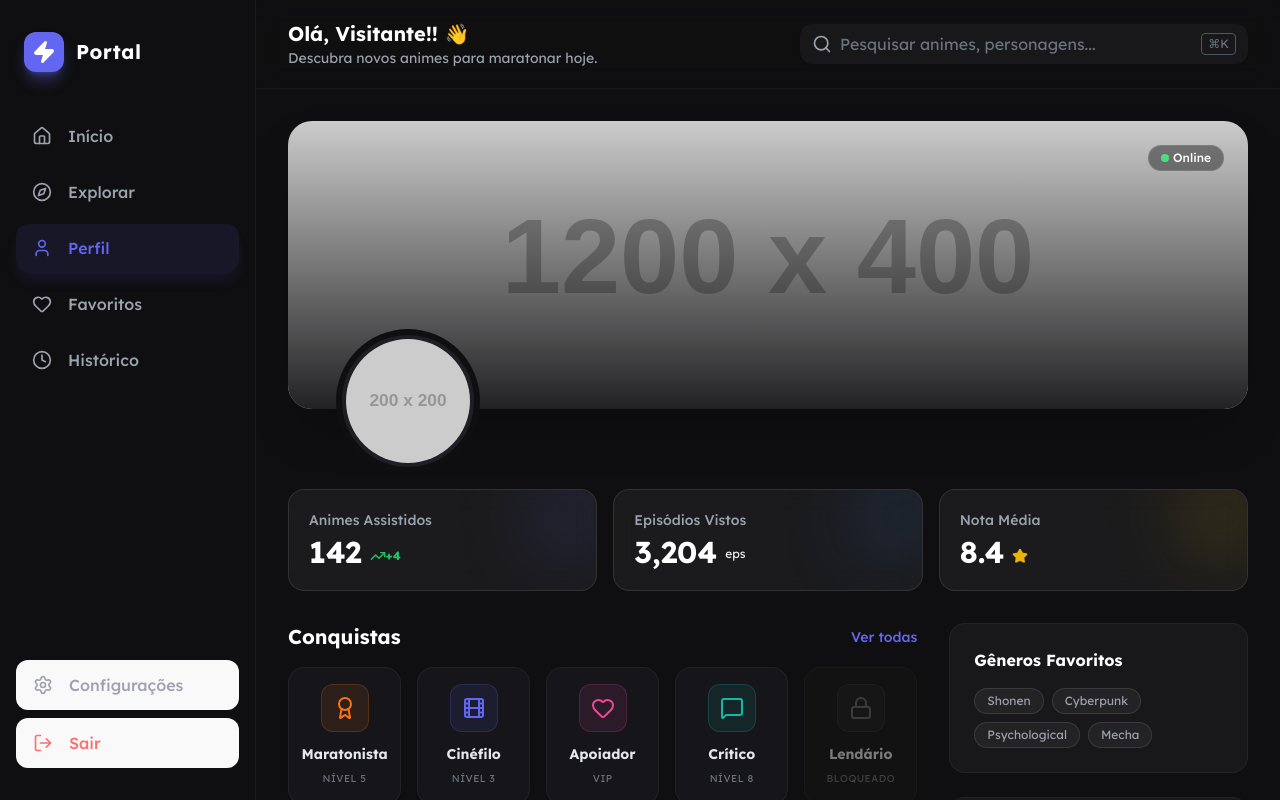
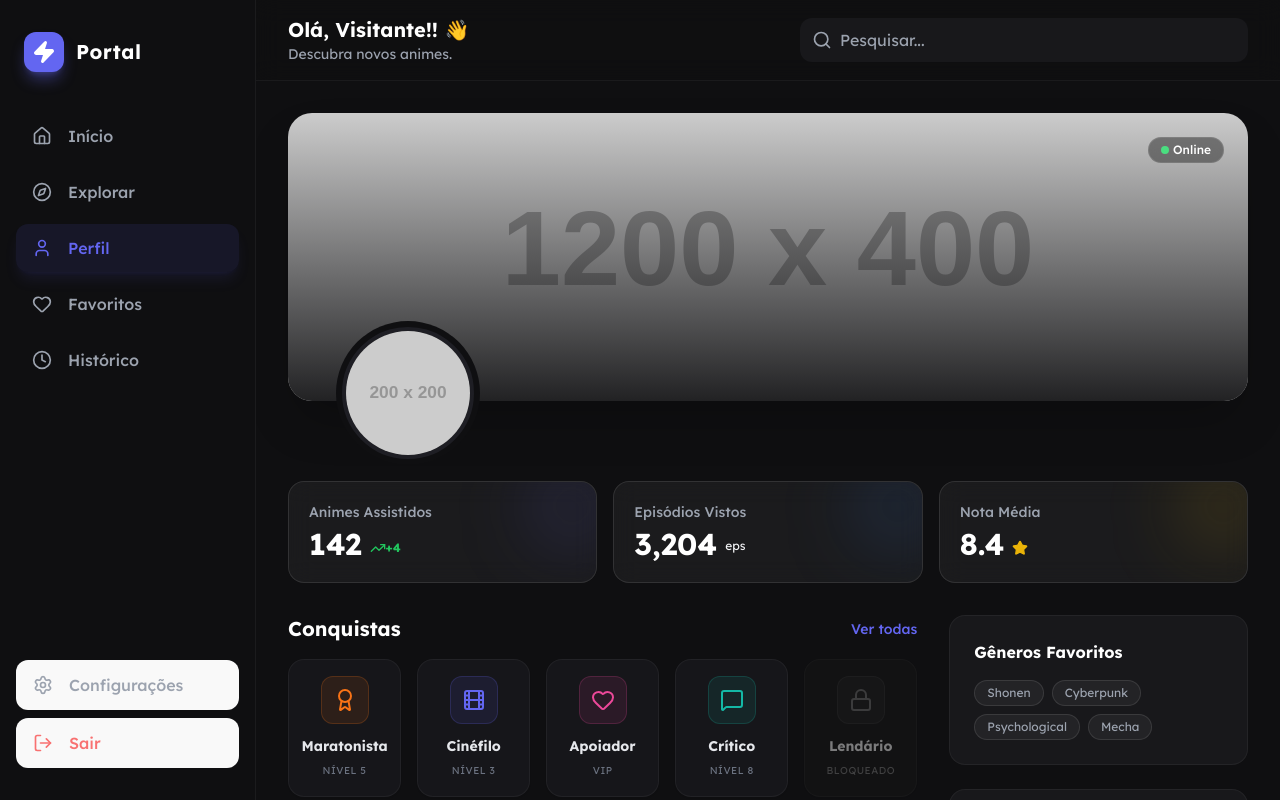
Before and after one commit to Tarcizioo/portal-animes-V2, a React (Vite) app: page /portal-animes-V2/profile in a window 1280 px wide. Built offline with nearby package versions, Linux system fonts and the light colour scheme; the HTML template or start-up script is replaced by a standard one.

Commit message:
feat: enhance Header component with mobile menu and search functionality

```diff
--- a/src/components/layout/Header.jsx
+++ b/src/components/layout/Header.jsx
@@ -1,72 +1,115 @@
-import { Search, Loader2, Star } from 'lucide-react';
-import { useNavigate } from 'react-router-dom';
+import { useState } from 'react';
+import { Search, Loader2, Star, Menu, X, Home, Compass, Heart, Clock } from 'lucide-react'; // Ícones adicionados
+import { useNavigate, Link } from 'react-router-dom';
 import { useSearch } from '../../hooks/useSearch';
 
 export function Header() {
   const { query, setQuery, results, isSearching, setResults } = useSearch();
-  const navigate = useNavigate(); // Hook de navegação
+  const navigate = useNavigate();
+  const [showMobileSearch, setShowMobileSearch] = useState(false);
+  const [isMenuOpen, setIsMenuOpen] = useState(false); // Novo estado do Menu
 
-  // Função para lidar com o clique
   const handleResultClick = (animeId) => {
-    navigate(`/anime/${animeId}`); // Navega para a página
-    setQuery('');   // Limpa o texto
-    setResults([]); // Fecha o dropdown
+    navigate(`/anime/${animeId}`);
+    setQuery('');
+    setResults([]);
+    setShowMobileSearch(false);
   };
 
   return (
-    <header className="sticky top-0 z-50 bg-white/80 dark:bg-background-dark/80 backdrop-blur-md px-8 py-5 flex items-center justify-between border-b border-gray-200 dark:border-white/5">
-      <div>
+    <>
+      <header className="sticky top-0 z-40 bg-white/80 dark:bg-background-dark/80 backdrop-blur-md px-4 md:px-8 py-4 flex items-center justify-between border-b border-gray-200 dark:border-white/5">
+
+        <div className="flex items-center gap-4">
+            {/* BOTÃO HAMBURGUER (Só mobile) */}
+            <button
+                onClick={() => setIsMenuOpen(true)}
+                className="md:hidden p-1 text-gray-800 dark:text-white hover:bg-white/10 rounded-lg"
+            >
+                <Menu className="w-6 h-6" />
+            </button>
+
+            <div className={`${showMobileSearch ? 'hidden md:block' : 'block'}`}>
                 <h1 className="text-xl font-bold text-gray-800 dark:text-white">Olá, Visitante!! 👋</h1>
-        <p className="text-sm text-gray-500 dark:text-text-secondary">Descubra novos animes para maratonar hoje.</p>
+                <p className="text-sm text-gray-500 dark:text-text-secondary hidden sm:block">Descubra novos animes.</p>
+            </div>
         </div>
 
-      <div className="relative group w-full max-w-md ml-auto hidden md:block">
-        <div className="absolute inset-y-0 left-0 pl-3 flex items-center pointer-events-none">
-          <Search className="w-5 h-5 text-gray-400 group-focus-within:text-primary transition-colors" />
+        {/* ... (Lógica da Busca mantém a mesma da resposta anterior) ... */}
+        {!showMobileSearch && (
+            <button onClick={() => setShowMobileSearch(true)} className="md:hidden p-2 text-gray-500 dark:text-white">
+            <Search className="w-6 h-6" />
+            </button>
+        )}
+
+        {/* Input de Busca (código abreviado pois já foi feito na V1) */}
+        <div className={`relative group w-full max-w-md ml-auto transition-all duration-300 ${showMobileSearch ? 'block absolute left-0 top-2 px-4 z-50' : 'hidden md:block'}`}>
+             {/* ... Input e Resultados ... */}
+             <div className="absolute inset-y-0 left-0 pl-3 md:pl-3 flex items-center pointer-events-none">
+                 <Search className={`w-5 h-5 text-gray-400 ${showMobileSearch ? 'ml-4' : ''}`} />
              </div>
-
              <input
                 type="text"
                 value={query}
                 onChange={(e) => setQuery(e.target.value)}
-          placeholder="Pesquisar animes, personagens..."
-          className="block w-full pl-10 pr-3 py-2.5 border-none rounded-xl leading-5 bg-gray-100 dark:bg-surface-dark text-gray-900 dark:text-gray-100 placeholder-gray-500 focus:outline-none focus:ring-2 focus:ring-primary/50 transition-all duration-200 shadow-sm"
+                placeholder="Pesquisar..."
+                className="block w-full pl-10 pr-3 py-2.5 border-none rounded-xl bg-gray-100 dark:bg-surface-dark text-gray-900 dark:text-gray-100 focus:outline-none focus:ring-2 focus:ring-primary"
              />
-
-        {isSearching && (
-          <div className="absolute inset-y-0 right-12 flex items-center">
-            <Loader2 className="w-4 h-4 text-primary animate-spin" />
-          </div>
+              {/* Botão fechar busca mobile */}
+             {showMobileSearch && (
+                <button onClick={() => setShowMobileSearch(false)} className="absolute inset-y-0 right-4 flex items-center text-gray-500"><X className="w-5 h-5"/></button>
              )}
-
-        <div className="absolute inset-y-0 right-0 pr-3 flex items-center pointer-events-none">
-          <span className="text-xs text-gray-500 border border-gray-600 rounded px-1.5 py-0.5">⌘K</span>
-        </div>
-
-        {/* DROPDOWN DE RESULTADOS */}
+             {/* Dropdown de Resultados (mantém código anterior) */}
              {results.length > 0 && (
-          <div className="absolute top-full mt-2 left-0 w-full bg-white dark:bg-surface-dark rounded-xl shadow-2xl border border-gray-100 dark:border-white/10 overflow-hidden z-50 max-h-[400px] overflow-y-auto">
-            {results.map((anime) => (
-              <div
-                key={anime.id}
-                onClick={() => handleResultClick(anime.id)} // <--- AQUI ESTÁ A MÁGICA
-                className="flex items-center gap-3 p-3 hover:bg-primary/10 cursor-pointer transition-colors border-b border-gray-100 dark:border-white/5 last:border-0"
-              >
-                <img src={anime.image} alt={anime.title} className="w-10 h-14 object-cover rounded-md" />
-                <div className="flex-1 min-w-0">
-                  <h4 className="font-semibold text-gray-900 dark:text-white truncate text-sm">{anime.title}</h4>
-                  <div className="flex items-center gap-2 text-xs text-gray-500 dark:text-text-secondary">
-                    <span>{anime.year}</span>
-                    <span className="flex items-center gap-1 text-yellow-500">
-                        <Star className="w-3 h-3 fill-current" /> {anime.score}
-                    </span>
-                  </div>
-                </div>
+                 <div className="absolute top-full mt-2 left-0 w-full bg-surface-dark rounded-xl shadow-2xl z-50 max-h-96 overflow-y-auto">
+                     {results.map(anime => (
+                         <div key={anime.id} onClick={() => handleResultClick(anime.id)} className="flex gap-3 p-3 hover:bg-primary/10 cursor-pointer border-b border-white/5">
+                             <img src={anime.image} className="w-8 h-12 object-cover rounded"/>
+                             <div className="text-sm text-white">{anime.title}</div>
                          </div>
                      ))}
                  </div>
              )}
         </div>
       </header>
+
+      {/* --- MENU DRAWER MOBILE --- */}
+      {/* Fundo escuro */}
+      {isMenuOpen && (
+        <div
+            className="fixed inset-0 bg-black/60 z-50 md:hidden backdrop-blur-sm"
+            onClick={() => setIsMenuOpen(false)}
+        />
+      )}
+
+      {/* O Menu em si */}
+      <aside className={`
+          fixed top-0 left-0 h-full w-64 bg-background-dark border-r border-white/10 z-50 transform transition-transform duration-300 ease-in-out p-6 flex flex-col gap-6
+          ${isMenuOpen ? 'translate-x-0' : '-translate-x-full'}
+          md:hidden
+      `}>
+          <div className="flex items-center justify-between mb-4">
+              <span className="text-xl font-bold text-white">Menu</span>
+              <button onClick={() => setIsMenuOpen(false)} className="text-white/50 hover:text-white">
+                  <X className="w-6 h-6" />
+              </button>
+          </div>
+
+          <nav className="flex flex-col gap-4">
+              <Link to="/" onClick={() => setIsMenuOpen(false)} className="flex items-center gap-4 text-gray-300 hover:text-primary">
+                  <Home className="w-5 h-5" /> Início
+              </Link>
+              <Link to="/catalog" onClick={() => setIsMenuOpen(false)} className="flex items-center gap-4 text-gray-300 hover:text-primary">
+                  <Compass className="w-5 h-5" /> Explorar
+              </Link>
+              <Link to="#" className="flex items-center gap-4 text-gray-300 hover:text-primary">
+                  <Heart className="w-5 h-5" /> Favoritos
+              </Link>
+              <Link to="#" className="flex items-center gap-4 text-gray-300 hover:text-primary">
+                  <Clock className="w-5 h-5" /> Histórico
+              </Link>
+          </nav>
+      </aside>
+    </>
   );
 }
```
Lines whose indentation alone changed are shown as unchanged.
